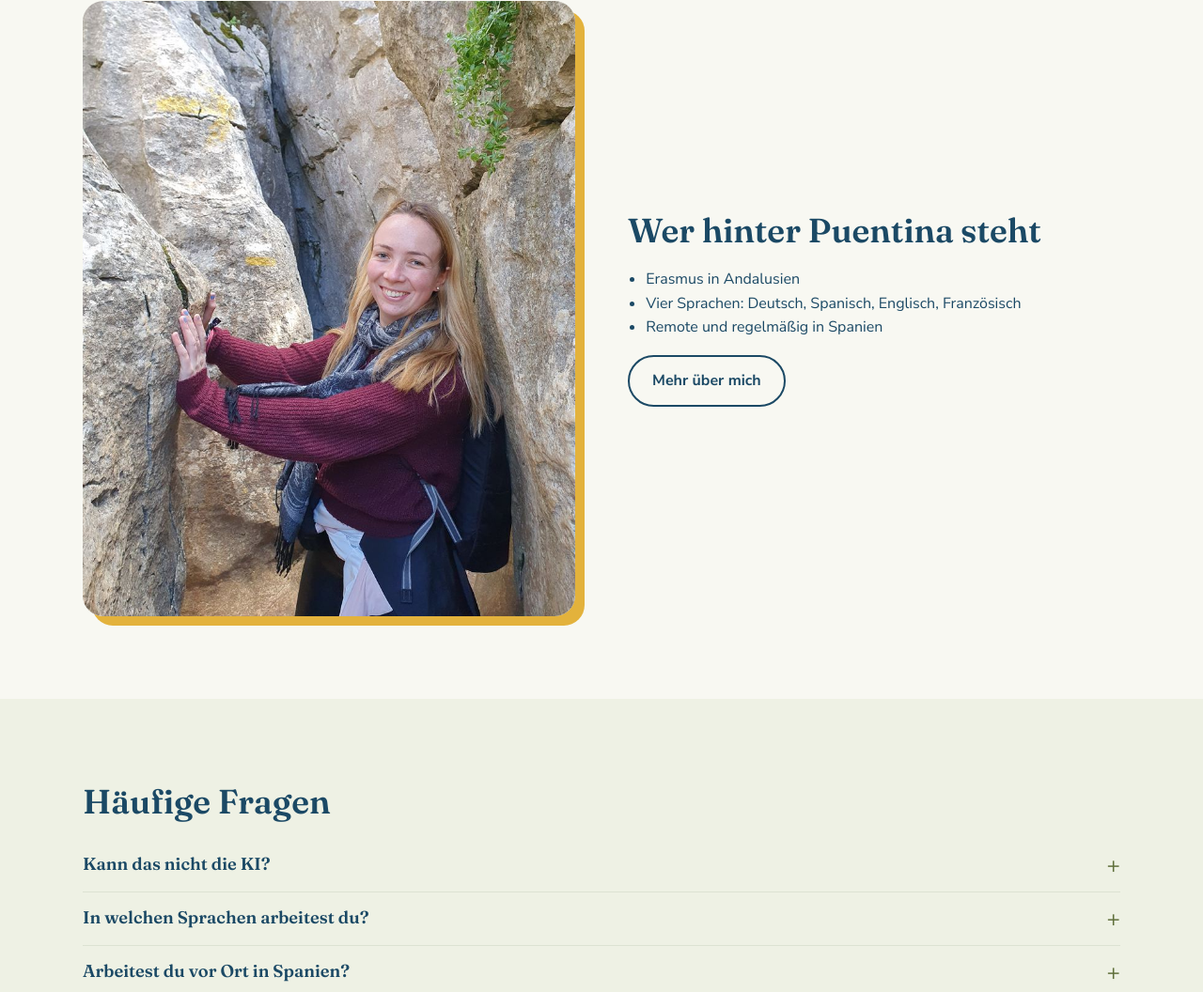
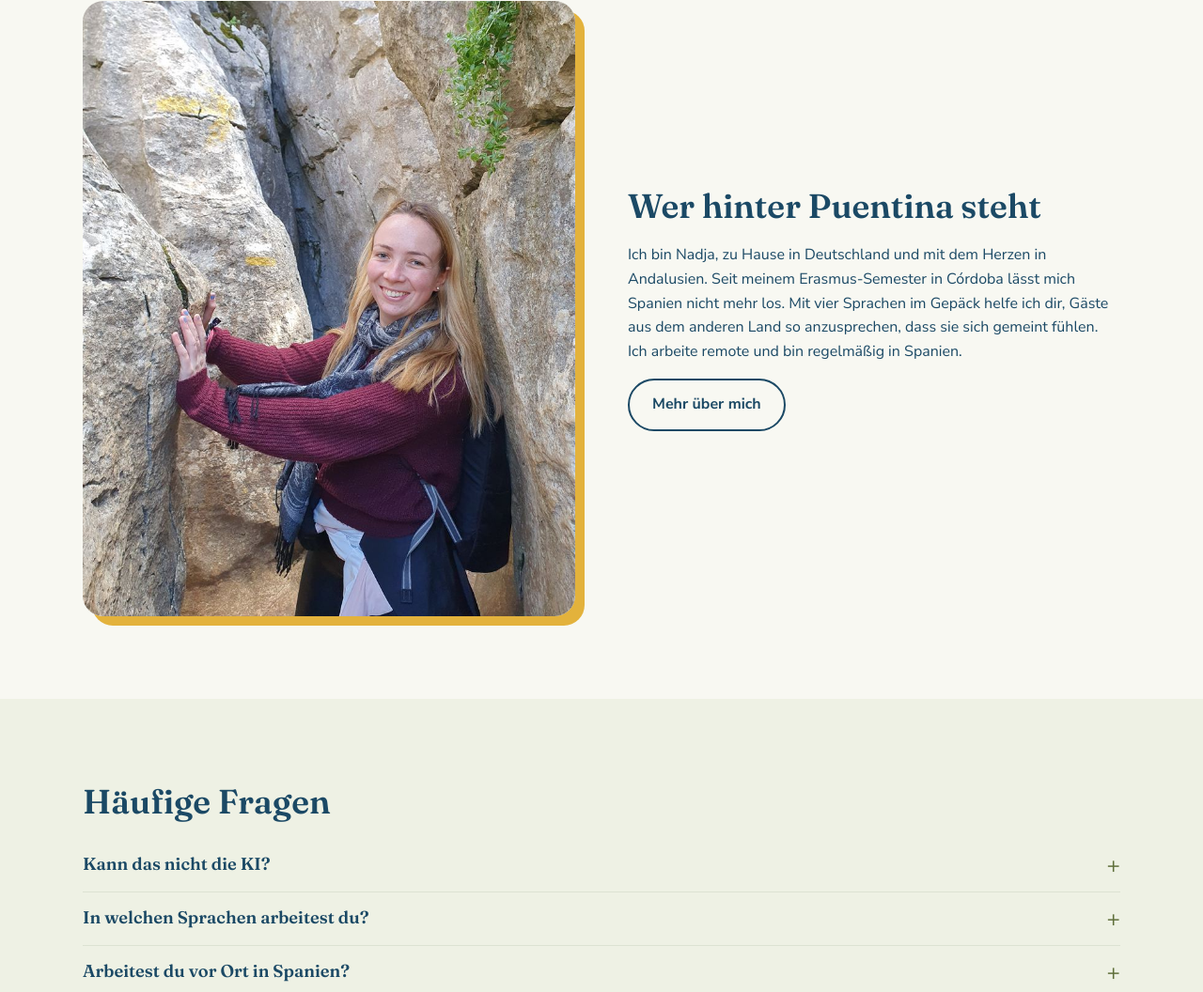
Before and after one commit to nadjanufer/puentina, a plain HTML site: page index.html in a window 1280 px wide. Shown: the part 2987-4043 px from the top of the page at 94% size. Drawn offline with Linux system fonts and the light colour scheme.

Commit message:
Startseite und /es/: Wer hinter Puentina steht als persoenlicher Absatz
Co-Authored-By: Claude Opus 5.5 <noreply@anthropic.com>

```diff
--- a/index.html
+++ b/index.html
@@ -169,11 +169,7 @@
         </div>
         <div>
           <h2 id="wer">Wer hinter Puentina steht</h2>
-          <ul>
-            <li>Erasmus in Andalusien</li>
-            <li>Vier Sprachen: Deutsch, Spanisch, Englisch, Französisch</li>
-            <li>Remote und regelmäßig in Spanien</li>
-          </ul>
+          <p>Ich bin Nadja, zu Hause in Deutschland und mit dem Herzen in Andalusien. Seit meinem Erasmus-Semester in Córdoba lässt mich Spanien nicht mehr los. Mit vier Sprachen im Gepäck helfe ich dir, Gäste aus dem anderen Land so anzusprechen, dass sie sich gemeint fühlen. Ich arbeite remote und bin regelmäßig in Spanien.</p>
           <a class="btn btn--outline" href="ueber-mich/index.html">Mehr über mich</a>
         </div>
       </div>
```
Also changed, not shown: es/index.html (+1 -1 lines).
